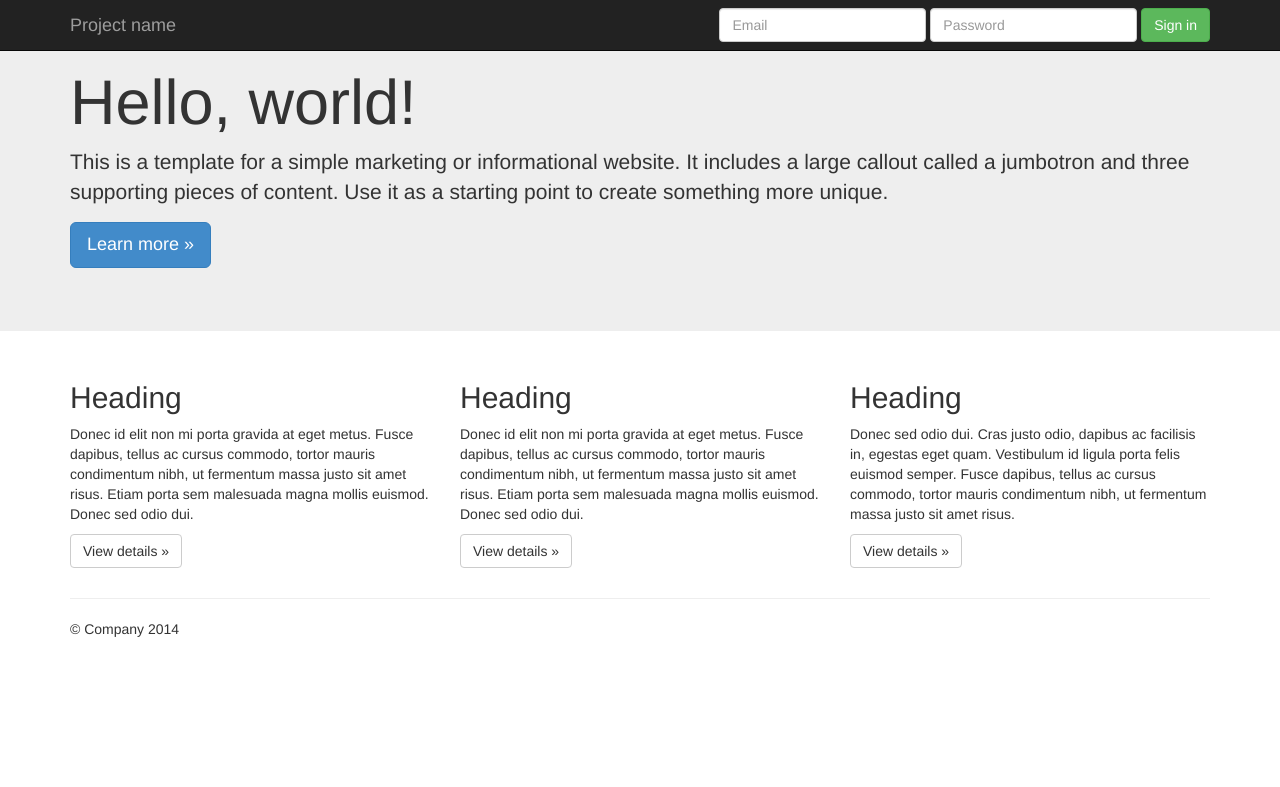
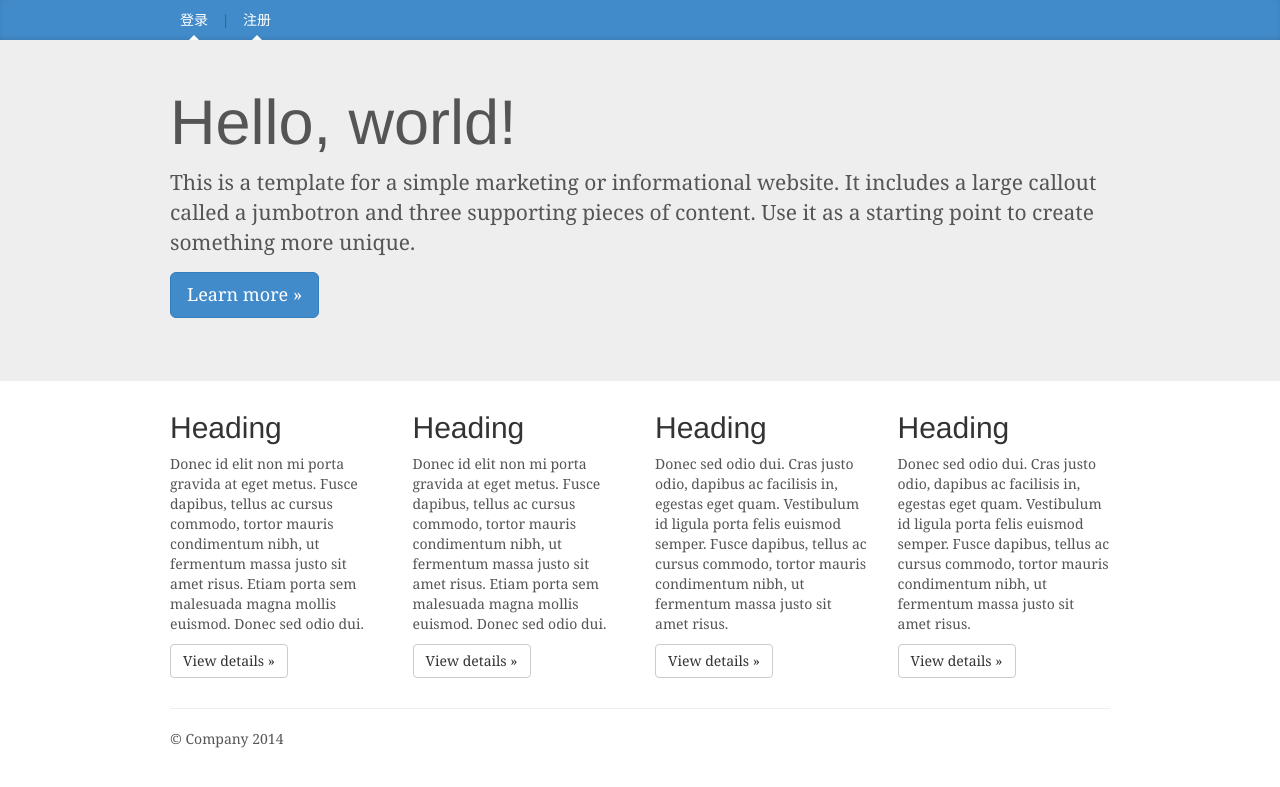
Before and after one commit to ddkangfu/crowdfunding, a Django app: page / in a window 1280 px wide. Shown: the top 787 px of the page. Run offline with Django 3.2, Linux system fonts and the light colour scheme; some libraries are stand-ins or nearby versions.

Commit message:
修改了网站的样式。

```diff
--- a/crowdfunding/main/templates/main/index.html
+++ b/crowdfunding/main/templates/main/index.html
@@ -1,5 +1,5 @@
 {% extends "base.html" %}
-{% block title %}鑫苑众筹平台{% endblock %}
+{% block title %}众筹平台{% endblock %}
 {% block content %}
     <div class="jumbotron">
       <div class="container">
@@ -12,17 +12,22 @@
     <div class="container">
       <!-- Example row of columns -->
       <div class="row">
-        <div class="col-md-4">
+        <div class="col-md-3">
           <h2>Heading</h2>
           <p>Donec id elit non mi porta gravida at eget metus. Fusce dapibus, tellus ac cursus commodo, tortor mauris condimentum nibh, ut fermentum massa justo sit amet risus. Etiam porta sem malesuada magna mollis euismod. Donec sed odio dui. </p>
           <p><a class="btn btn-default" href="#" role="button">View details &raquo;</a></p>
         </div>
-        <div class="col-md-4">
+        <div class="col-md-3">
           <h2>Heading</h2>
           <p>Donec id elit non mi porta gravida at eget metus. Fusce dapibus, tellus ac cursus commodo, tortor mauris condimentum nibh, ut fermentum massa justo sit amet risus. Etiam porta sem malesuada magna mollis euismod. Donec sed odio dui. </p>
           <p><a class="btn btn-default" href="#" role="button">View details &raquo;</a></p>
        </div>
-        <div class="col-md-4">
+        <div class="col-md-3">
+          <h2>Heading</h2>
+          <p>Donec sed odio dui. Cras justo odio, dapibus ac facilisis in, egestas eget quam. Vestibulum id ligula porta felis euismod semper. Fusce dapibus, tellus ac cursus commodo, tortor mauris condimentum nibh, ut fermentum massa justo sit amet risus.</p>
+          <p><a class="btn btn-default" href="#" role="button">View details &raquo;</a></p>
+        </div>
+        <div class="col-md-3">
           <h2>Heading</h2>
           <p>Donec sed odio dui. Cras justo odio, dapibus ac facilisis in, egestas eget quam. Vestibulum id ligula porta felis euismod semper. Fusce dapibus, tellus ac cursus commodo, tortor mauris condimentum nibh, ut fermentum massa justo sit amet risus.</p>
           <p><a class="btn btn-default" href="#" role="button">View details &raquo;</a></p>
--- /dev/null
+++ b/static/css/style.css
@@ -0,0 +1,166 @@
+/*
+ * Globals
+ */
+
+body {
+  font-family: Georgia, "Times New Roman", Times, serif;
+  color: #555;
+}
+
+h1, .h1,
+h2, .h2,
+h3, .h3,
+h4, .h4,
+h5, .h5,
+h6, .h6 {
+  margin-top: 0;
+  font-family: "Helvetica Neue", Helvetica, Arial, sans-serif;
+  font-weight: normal;
+  color: #333;
+}
+
+
+/*
+ * Override Bootstrap's default container.
+ */
+
+@media (min-width: 1200px) {
+  .container {
+    width: 970px;
+  }
+}
+
+
+/*
+ * Masthead for nav
+ */
+
+.blog-masthead {
+  background-color: #428bca;
+  -webkit-box-shadow: inset 0 -2px 5px rgba(0,0,0,.1);
+          box-shadow: inset 0 -2px 5px rgba(0,0,0,.1);
+}
+
+/* Nav links */
+.blog-nav-item {
+  position: relative;
+  display: inline-block;
+  padding: 10px;
+  font-weight: 500;
+  color: #cdddeb;
+}
+.blog-nav-item:hover,
+.blog-nav-item:focus {
+  color: #fff;
+  text-decoration: none;
+}
+
+/* Active state gets a caret at the bottom */
+.blog-nav .active {
+  color: #fff;
+}
+.blog-nav .active:after {
+  position: absolute;
+  bottom: 0;
+  left: 50%;
+  width: 0;
+  height: 0;
+  margin-left: -5px;
+  vertical-align: middle;
+  content: " ";
+  border-right: 5px solid transparent;
+  border-bottom: 5px solid;
+  border-left: 5px solid transparent;
+}
+
+
+/*
+ * Blog name and description
+ */
+
+.blog-header {
+  padding-top: 20px;
+  padding-bottom: 20px;
+}
+.blog-title {
+  margin-top: 30px;
+  margin-bottom: 0;
+  font-size: 60px;
+  font-weight: normal;
+}
+.blog-description {
+  font-size: 20px;
+  color: #999;
+}
+
+
+/*
+ * Main column and sidebar layout
+ */
+
+.blog-main {
+  font-size: 18px;
+  line-height: 1.5;
+}
+
+/* Sidebar modules for boxing content */
+.sidebar-module {
+  padding: 15px;
+  margin: 0 -15px 15px;
+}
+.sidebar-module-inset {
+  padding: 15px;
+  background-color: #f5f5f5;
+  border-radius: 4px;
+}
+.sidebar-module-inset p:last-child,
+.sidebar-module-inset ul:last-child,
+.sidebar-module-inset ol:last-child {
+  margin-bottom: 0;
+}
+
+
+/* Pagination */
+.pager {
+  margin-bottom: 60px;
+  text-align: left;
+}
+.pager > li > a {
+  width: 140px;
+  padding: 10px 20px;
+  text-align: center;
+  border-radius: 30px;
+}
+
+
+/*
+ * Blog posts
+ */
+
+.blog-post {
+  margin-bottom: 60px;
+}
+.blog-post-title {
+  margin-bottom: 5px;
+  font-size: 40px;
+}
+.blog-post-meta {
+  margin-bottom: 20px;
+  color: #999;
+}
+
+
+/*
+ * Footer
+ */
+
+.blog-footer {
+  padding: 40px 0;
+  color: #999;
+  text-align: center;
+  background-color: #f9f9f9;
+  border-top: 1px solid #e5e5e5;
+}
+.blog-footer p:last-child {
+  margin-bottom: 0;
+}
--- a/templates/base.html
+++ b/templates/base.html
@@ -12,6 +12,7 @@
 
     <!-- Bootstrap -->
     <link href="/static/css/bootstrap.min.css" rel="stylesheet">
+    <link rel="stylesheet" href="/static/css/style.css">
 
     <!-- Custom styles for this template -->
     <link href="jumbotron.css" rel="stylesheet">
@@ -26,30 +27,14 @@
     <![endif]-->
   </head>
   <body>
-    <nav class="navbar navbar-inverse navbar-fixed-top" role="navigation">
+    <div class="blog-masthead">
       <div class="container">
-        <div class="navbar-header">
-          <button type="button" class="navbar-toggle collapsed" data-toggle="collapse" data-target="#navbar" aria-expanded="false" aria-controls="navbar">
-            <span class="sr-only">Toggle navigation</span>
-            <span class="icon-bar"></span>
-            <span class="icon-bar"></span>
-            <span class="icon-bar"></span>
-          </button>
-          <a class="navbar-brand" href="#">Project name</a>
-        </div>
-        <div id="navbar" class="navbar-collapse collapse">
-          <form class="navbar-form navbar-right" role="form">
-            <div class="form-group">
-              <input type="text" placeholder="Email" class="form-control">
-            </div>
-            <div class="form-group">
-              <input type="password" placeholder="Password" class="form-control">
-            </div>
-            <button type="submit" class="btn btn-success">Sign in</button>
-          </form>
-        </div><!--/.navbar-collapse -->
+        <nav class="blog-nav right">
+          <a class="blog-nav-item active" href="#">登录</a> |
+          <a class="blog-nav-item active" href="#">注册</a>
+        </nav>
       </div>
-    </nav>
+    </div>
   {% block content %}
     <h1>Hello, world!</h1>
   {% endblock %}
```
